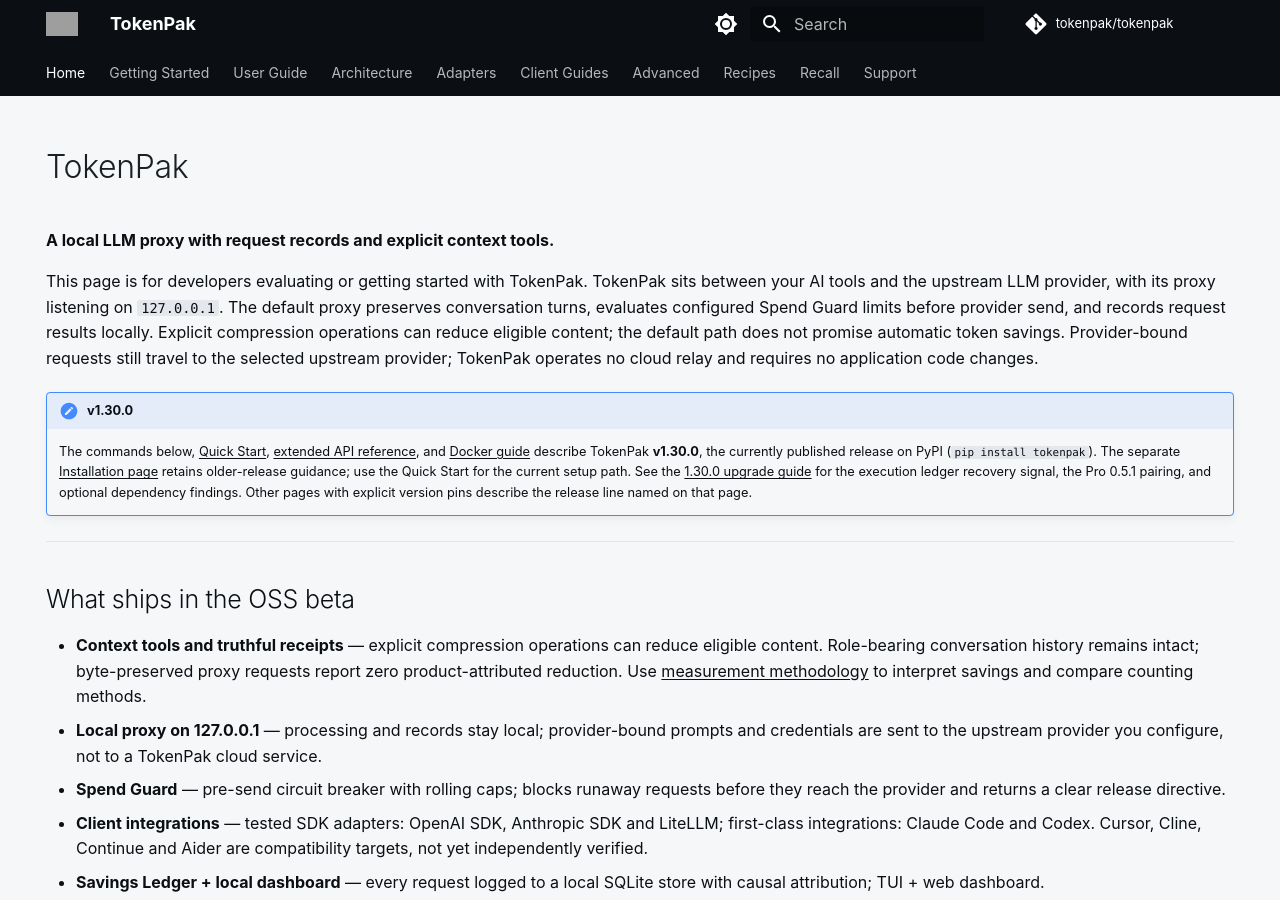
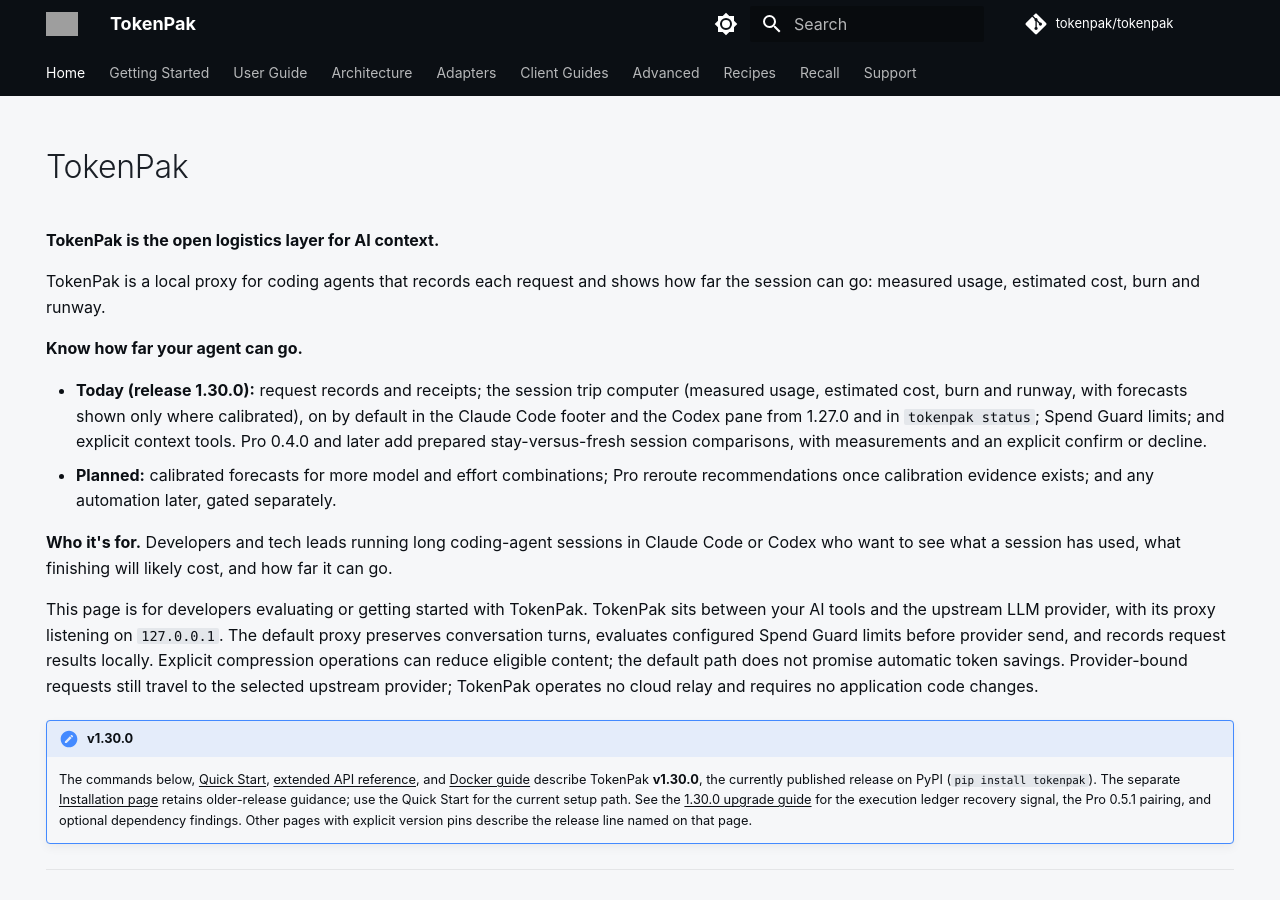
Before and after one commit to tokenpak/docs, an MkDocs documentation site: the page built from docs/index.md, in a window 1280 px wide and 900 px high. Built offline with MkDocs 1.6.1 and Material for MkDocs 9.7.7, drawn with Linux system fonts in a browser that asks for light colours; comment, search, counter and statistics services are not loaded; some of the changed text lies outside the part shown; grey boxes are pictures that could not be loaded.

Commit message:
docs: lead with the category frame, developer hook and direction line
Rewrite the docs home hero and the repository README opening around the current release: the category frame, the developer hook, the direction line beside a statement of what ships today and what is planned, and who the docs are for.

```diff
--- a/docs/index.md
+++ b/docs/index.md
@@ -11,7 +11,25 @@
 
 # TokenPak
 
-**A local LLM proxy with request records and explicit context tools.**
+**TokenPak is the open logistics layer for AI context.**
+
+TokenPak is a local proxy for coding agents that records each request and shows how far the session can go: measured usage, estimated cost, burn and runway.
+
+**Know how far your agent can go.**
+
+- **Today (release 1.30.0):** request records and receipts; the session trip
+  computer (measured usage, estimated cost, burn and runway, with forecasts
+  shown only where calibrated), on by default in the Claude Code footer and the
+  Codex pane from 1.27.0 and in `tokenpak status`; Spend Guard limits; and
+  explicit context tools. Pro 0.4.0 and later add prepared stay-versus-fresh
+  session comparisons, with measurements and an explicit confirm or decline.
+- **Planned:** calibrated forecasts for more model and effort combinations; Pro
+  reroute recommendations once calibration evidence exists; and any automation
+  later, gated separately.
+
+**Who it's for.** Developers and tech leads running long coding-agent sessions
+in Claude Code or Codex who want to see what a session has used, what finishing
+will likely cost, and how far it can go.
 
 This page is for developers evaluating or getting started with TokenPak.
 TokenPak sits between your AI tools and the upstream LLM provider, with its
@@ -88,7 +106,7 @@
 | [Known Limitations](KNOWN_LIMITATIONS.md)  | Current OSS-beta limitations, intentional-vs-bug status, and workarounds |
 | [FAQ](faq.md)                              | General questions |
 | [Recall overview](recall/index.md)         | Paks, reason codes, risk flags — the OSS data plane |
-| [Client Guides](guides/claude-code.md)     | Per-client integration walkthroughs (Claude Code, Cursor, Cline, Continue, Aider, Codex CLI, Gemini CLI, OpenAI/Anthropic SDK) |
+| [Client Guides](guides/claude-code.md)     | Per-client integration walkthroughs (Claude Code, Codex CLI, Gemini CLI, OpenAI/Anthropic SDK); Cursor, Cline, Continue and Aider are compatibility targets, not yet independently verified |
 
 ---
 
```
Also changed, not shown: other parts of docs/index.md (+1 -1 lines), README.md (+3 -2 lines).
